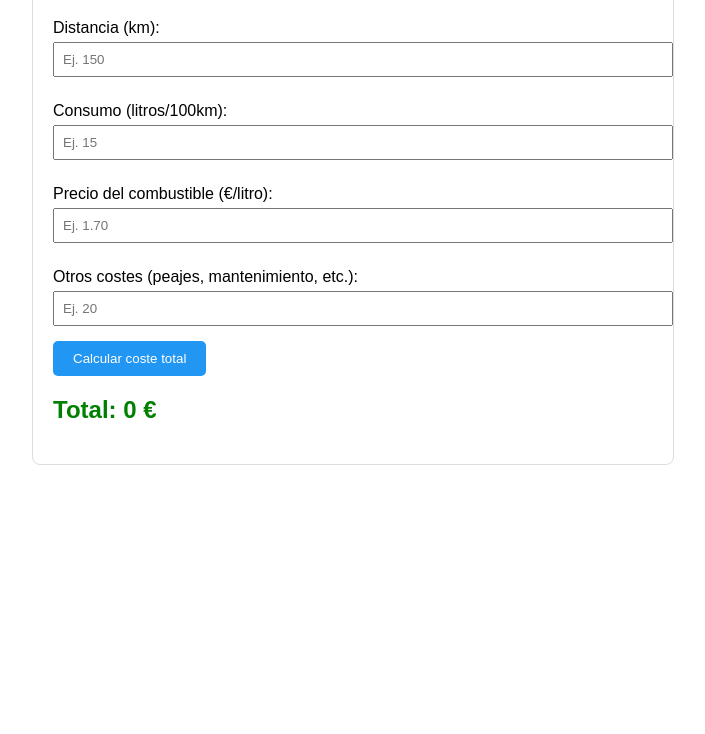
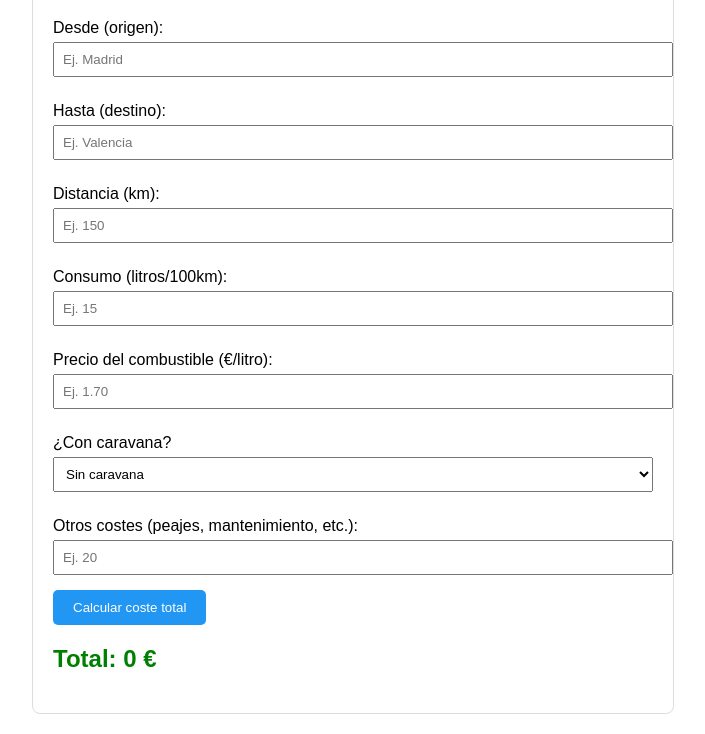
Before and after one commit to DSARAIMAN/Ruta-foodtruck, a plain HTML site: page index.html in a window 1280 px wide. Shown: the part 102-836 px from the top of the page, without its empty margins (287-992 px from the left). Before the commit the page ends 800 px from the top, so only its background shows below. Drawn offline with Linux system fonts and the light colour scheme.

Commit message:
Add files via upload

```diff
--- a/index.html
+++ b/index.html
@@ -17,7 +17,7 @@
       display: block;
       margin: 10px 0 5px;
     }
-    input {
+    input, select {
       width: 100%;
       padding: 8px;
       margin-bottom: 15px;
@@ -38,6 +38,12 @@
 <body>
   <h1>Calculadora de Coste de Transporte</h1>
 
+  <label for="origen">Desde (origen):</label>
+  <input type="text" id="origen" placeholder="Ej. Madrid">
+
+  <label for="destino">Hasta (destino):</label>
+  <input type="text" id="destino" placeholder="Ej. Valencia">
+
   <label for="distancia">Distancia (km):</label>
   <input type="number" id="distancia" placeholder="Ej. 150">
 
@@ -46,6 +52,12 @@
 
   <label for="precio">Precio del combustible (€/litro):</label>
   <input type="number" step="0.01" id="precio" placeholder="Ej. 1.70">
+
+  <label for="caravana">¿Con caravana?</label>
+  <select id="caravana">
+    <option value="no">Sin caravana</option>
+    <option value="si">Con caravana</option>
+  </select>
 
   <label for="extras">Otros costes (peajes, mantenimiento, etc.):</label>
   <input type="number" id="extras" placeholder="Ej. 20">
@@ -57,9 +69,14 @@
   <script>
     function calcular() {
       const distancia = parseFloat(document.getElementById('distancia').value) || 0;
-      const consumo = parseFloat(document.getElementById('consumo').value) || 0;
+      let consumo = parseFloat(document.getElementById('consumo').value) || 0;
       const precio = parseFloat(document.getElementById('precio').value) || 0;
       const extras = parseFloat(document.getElementById('extras').value) || 0;
+      const conCaravana = document.getElementById('caravana').value;
+
+      if (conCaravana === 'si') {
+        consumo *= 1.2; // Aumenta el consumo un 20%
+      }
 
       const costeCombustible = (distancia / 100) * consumo * precio;
       const total = costeCombustible + extras;
```
